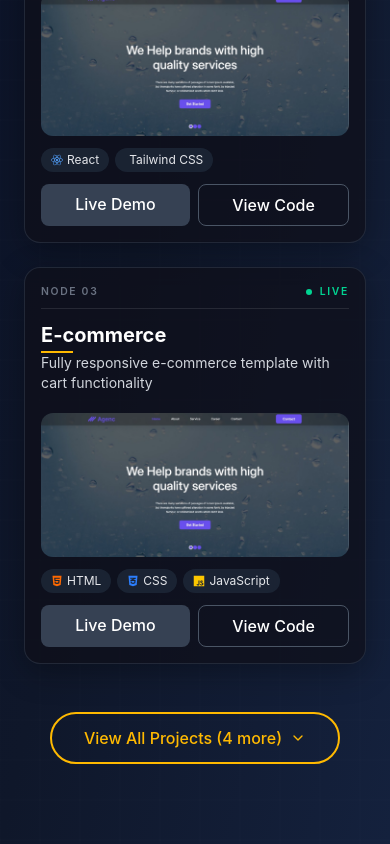
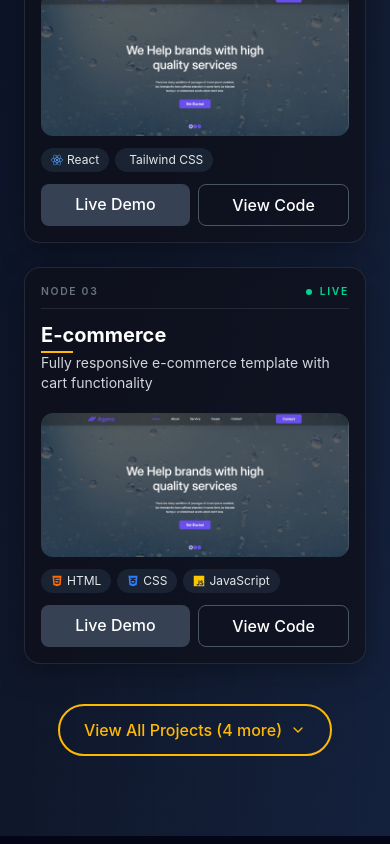
Before and after one commit to mridul360/portfolio, a React (Vite) app: page /works in a window 390 px wide. Shown: the part 880-1724 px from the top of the page. Built offline with nearby package versions, Linux system fonts and the light colour scheme.

Commit message:
refactor Works component for improved animation timing and layout transitions

```diff
--- a/src/Components/Works/Works.jsx
+++ b/src/Components/Works/Works.jsx
@@ -92,20 +92,20 @@ const Works = () => {
       scale: 1,
       transition: {
         delay: i * 0.08,
-        duration: 0.8,
-        ease: [0.22, 1, 0.36, 1]
+        duration: 0.7,
+        ease: [0.16, 1, 0.3, 1]
       }
     }),
     exit: {
       opacity: 0,
       y: -20,
       scale: 0.94,
-      transition: { duration: 0.25, ease: 'easeInOut' }
+      transition: { duration: 0.4, ease: [0.16, 1, 0.3, 1] }
     },
     hover: {
       y: -12,
       scale: 1.015,
-      transition: { type: 'spring', stiffness: 280, damping: 20 }
+      transition: { type: 'spring', stiffness: 240, damping: 24, mass: 0.8 }
     }
   };
 
@@ -143,7 +143,7 @@ const Works = () => {
           </p>
         </motion.div>
 
-        <motion.div layout className="relative grid grid-cols-1 gap-6 px-2 sm:px-4 md:grid-cols-2 lg:gap-x-12 before:absolute before:bottom-0 before:left-1/2 before:top-0 before:hidden before:w-px before:-translate-x-1/2 before:bg-linear-to-b before:from-transparent before:via-amber-300/40 before:to-transparent lg:before:block">
+        <motion.div layout transition={{ type: 'spring', stiffness: 180, damping: 26 }} className="relative grid grid-cols-1 gap-6 px-2 sm:px-4 md:grid-cols-2 lg:gap-x-12 before:absolute before:bottom-0 before:left-1/2 before:top-0 before:hidden before:w-px before:-translate-x-1/2 before:bg-linear-to-b before:from-transparent before:via-amber-300/40 before:to-transparent lg:before:block">
           <motion.div
             className='pointer-events-none absolute left-1/2 top-0 z-10 hidden h-28 w-px -translate-x-1/2 bg-linear-to-b from-amber-200 via-amber-400 to-transparent lg:block'
             animate={{ opacity: [0.35, 1, 0.35], scaleY: [0.8, 1, 0.8] }}
@@ -153,7 +153,8 @@ const Works = () => {
             {displayedProjects.map((project, i) => (
             <motion.div
               key={project.id}
-              layout
+              layout="position"
+              transition={{ layout: { type: 'spring', stiffness: 180, damping: 26 } }}
               custom={i}
               initial="hidden"
               animate="visible"
@@ -267,20 +268,27 @@ const Works = () => {
           </AnimatePresence>
         </motion.div>
 
-        {!showAllProjects && allProjects.length > 3 && (
-          <motion.div
-            initial={{ opacity: 0 }}
-            animate={{ opacity: 1 }}
-            transition={{ delay: 0.5 }}
-            className="text-center mt-12"
-          >
+        {allProjects.length > 3 && (
+          <motion.div layout className="mt-10 text-center sm:mt-12">
             <motion.button
-              whileHover={{ scale: 1.05 }}
-              whileTap={{ scale: 0.95 }}
+              layout
+              whileHover={{ scale: 1.04 }}
+              whileTap={{ scale: 0.96 }}
               onClick={toggleAllProjects}
-              className="px-8 py-3 bg-transparent border-2 border-amber-400 text-amber-400 rounded-full font-medium hover:bg-amber-400 hover:text-black transition-all duration-300 relative overflow-hidden group flex items-center mx-auto"
+              className="relative mx-auto flex items-center overflow-hidden rounded-full border-2 border-amber-400 bg-transparent px-6 py-3 font-medium text-amber-400 transition-colors duration-300 hover:bg-amber-400 hover:text-black sm:px-8"
             >
-              <span className="relative z-10">View All Projects ({allProjects.length - 3} more)</span>
+              <AnimatePresence initial={false}>
+                <motion.span
+                  key={showAllProjects ? 'less' : 'more'}
+                  initial={{ opacity: 0, y: 8 }}
+                  animate={{ opacity: 1, y: 0 }}
+                  exit={{ opacity: 0, y: -8 }}
+                  transition={{ duration: 0.28, ease: [0.16, 1, 0.3, 1] }}
+                  className="relative z-10"
+                >
+                  {showAllProjects ? 'Show Less' : `View All Projects (${allProjects.length - 3} more)`}
+                </motion.span>
+              </AnimatePresence>
               <motion.span
                 className="relative z-10 ml-2"
                 animate={{ rotate: showAllProjects ? 180 : 0 }}
@@ -288,26 +296,6 @@ const Works = () => {
               >
                 <FiChevronDown />
               </motion.span>
-              <span className="absolute inset-0 bg-amber-400 opacity-0 group-hover:opacity-100 transition-opacity duration-300 z-0"></span>
-            </motion.button>
-          </motion.div>
-        )}
-
-        {showAllProjects && (
-          <motion.div
-            initial={{ opacity: 0 }}
-            animate={{ opacity: 1 }}
-            transition={{ delay: 0.3 }}
-            className="text-center mt-12"
-          >
-            <motion.button
-              whileHover={{ scale: 1.05 }}
-              whileTap={{ scale: 0.95 }}
-              onClick={toggleAllProjects}
-              className="px-8 py-3 bg-transparent border-2 border-amber-400 text-amber-400 rounded-full font-medium hover:bg-amber-400 hover:text-black transition-all duration-300 relative overflow-hidden group flex items-center mx-auto"
-            >
-              <span className="relative z-10">Show Less</span>
-              <span className="absolute inset-0 bg-amber-400 opacity-0 group-hover:opacity-100 transition-opacity duration-300 z-0"></span>
             </motion.button>
           </motion.div>
         )}
```
